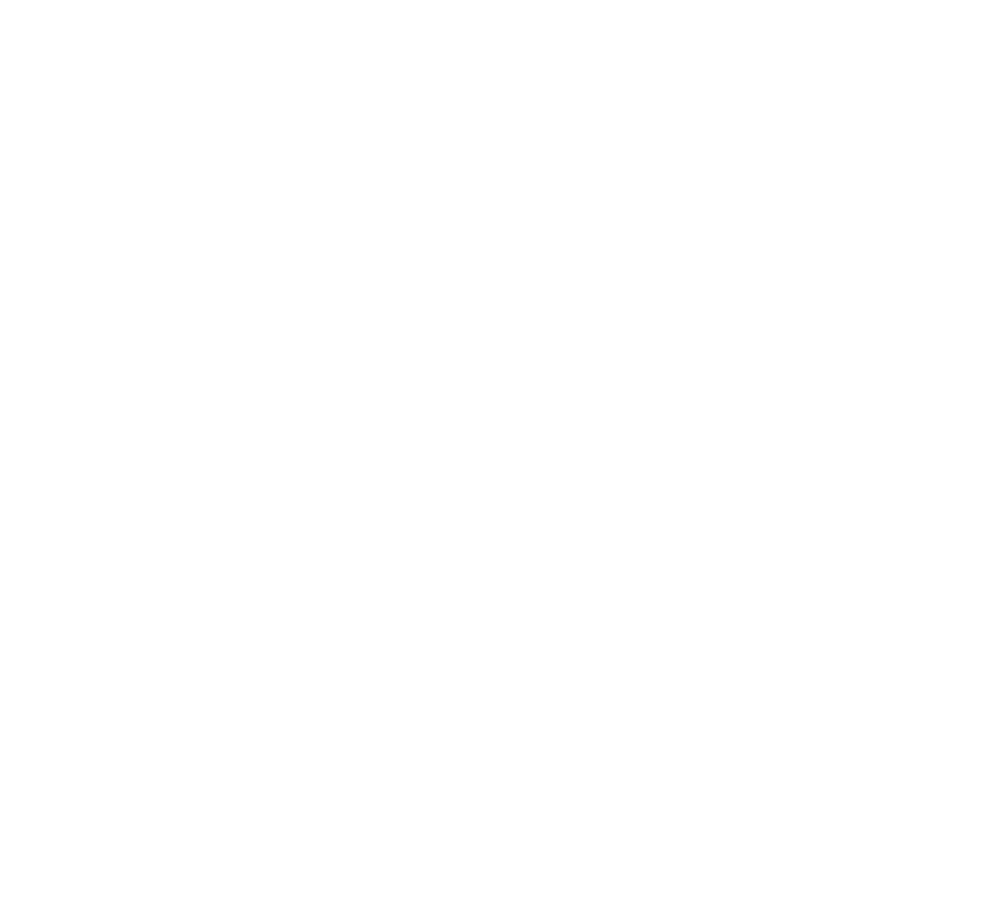
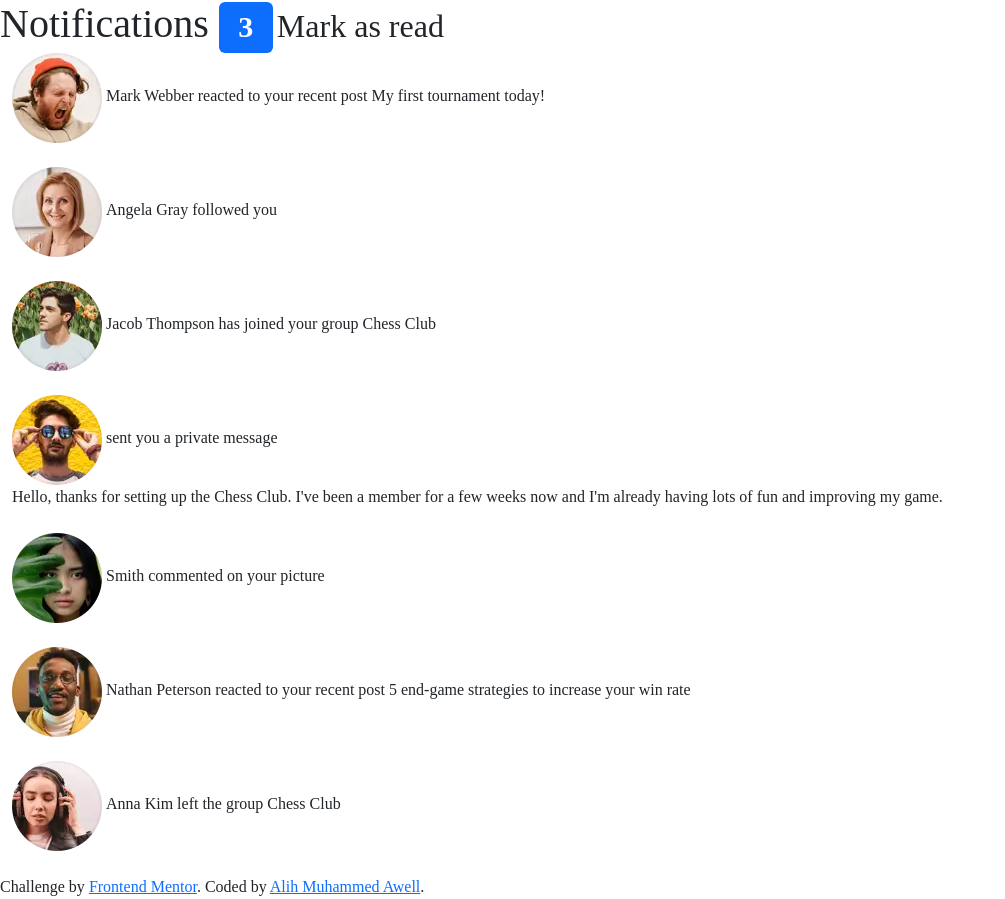
Before and after one commit to awizee/notification-page, a plain HTML site: page index.html in a window 1280 px wide. Shown: the whole page, without its empty margins (0-1005 px from the left). Before the commit the page ends 800 px from the top, so only its background shows below. Drawn offline with nearby package versions, Linux system fonts and the light colour scheme; files that its build step writes are made by us from their sources.

Commit message:
bootstrap added

```diff
--- a/css/style.css
+++ b/css/style.css
@@ -0,0 +1,9 @@
+* {
+    box-sizing: border-box;
+}
+body {
+    font-family: Plus Jakarta Sans;
+}
+h1,h2,p{
+    display: inline;
+}
--- a/index.html
+++ b/index.html
@@ -4,12 +4,84 @@
     <meta charset="UTF-8" />
     <meta http-equiv="X-UA-Compatible" content="IE=edge" />
     <meta name="viewport" content="width=device-width, initial-scale=1.0" />
-    <title>Document</title>
+    <title>Notification Page</title>
+    <!-- <link href="css/bootstrap.min.css" rel="stylesheet"> -->
     <link href="https://cdn.jsdelivr.net/npm/bootstrap@5.3.2/dist/css/bootstrap.min.css" rel="stylesheet" integrity="sha384-T3c6CoIi6uLrA9TneNEoa7RxnatzjcDSCmG1MXxSR1GAsXEV/Dwwykc2MPK8M2HN" crossorigin="anonymous">
     <link rel="shortcut icon" href="favicon-32x32.png" type="image/x-icon" />
-    <link rel="stylesheet" href="style.css" />
+    <link rel="stylesheet" href="../css/style.css" />
   </head>
   <body >
+    <header>
+
+        <h1 class="ntf" >Notifications <span class="badge bg-primary">3</span></h1>
+        <h2 class="mkr">Mark as read</h2>
+
+    </header>
+      <main>
+          <div class="container-fluid">
+            <div id="Mark">
+              <img src="../images/avatar-mark-webber.webp" alt="Mark">
+              <p>
+                Mark Webber reacted to your recent post My first tournament today!
+              </p>
+            </div>
+            <br>
+            <div id="angela">
+              <img src="../images/avatar-angela-gray.webp" alt="angela">
+              <p>
+                Angela Gray followed you
+              </p>
+            </div>
+            <br>
+            <div id="Jacob">
+              <img src="../images/avatar-jacob-thompson.webp" alt="Jacob">
+              <p>
+                Jacob Thompson has joined your group Chess Club
+              </p>
+            </div>
+            <br>
+            <div id="Rizky">
+              <img src="../images/avatar-rizky-hasanuddin.webp" alt="Rizky">
+              <p>
+                sent you a private message
+              </p>
+              <div>
+                Hello, thanks for setting up the Chess Club. I've been a member for a few weeks now and
+  I'm already having lots of fun and improving my game.
+              </div>
+            </div>
+            <br>
+            <div id="Kimberly">
+              <img src="../images/avatar-kimberly-smith.webp" alt="Kimberly">
+              <p>
+                Smith commented on your picture
+              </p>
+            </div>
+            <br>
+            <div id="Nathan">
+              <img src="../images/avatar-nathan-peterson.webp" alt="Nathan">
+              <p>
+                Nathan Peterson reacted to your recent post 5 end-game strategies to increase your win rate
+              </p>
+            </div>
+            <br>
+            <div id="Anna">
+              <img src="../images/avatar-anna-kim.webp" alt="Anna">
+              <p>
+                Anna Kim left the group Chess Club
+              </p>
+            </div>
+            <br>
+
+          </div>
+      </main>
+      <footer>
+        <div class="attribution">
+          Challenge by <a href="https://www.frontendmentor.io?ref=challenge" target="_blank">Frontend Mentor</a>.
+          Coded by <a href="#">Alih Muhammed Awell</a>.
+        </div>
+      </footer>
+
     <script src="js/script.js"></script>
   </body>
 </html>
```
